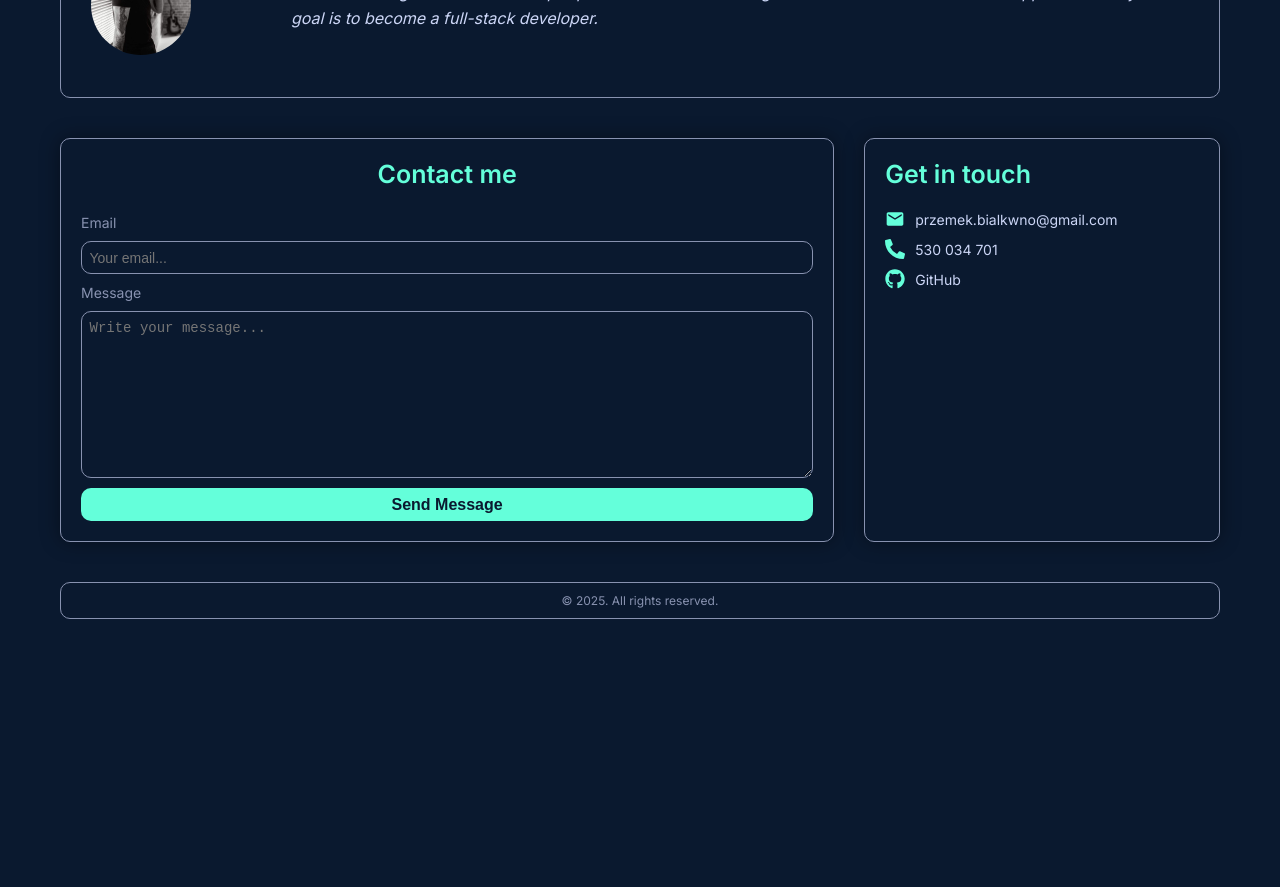
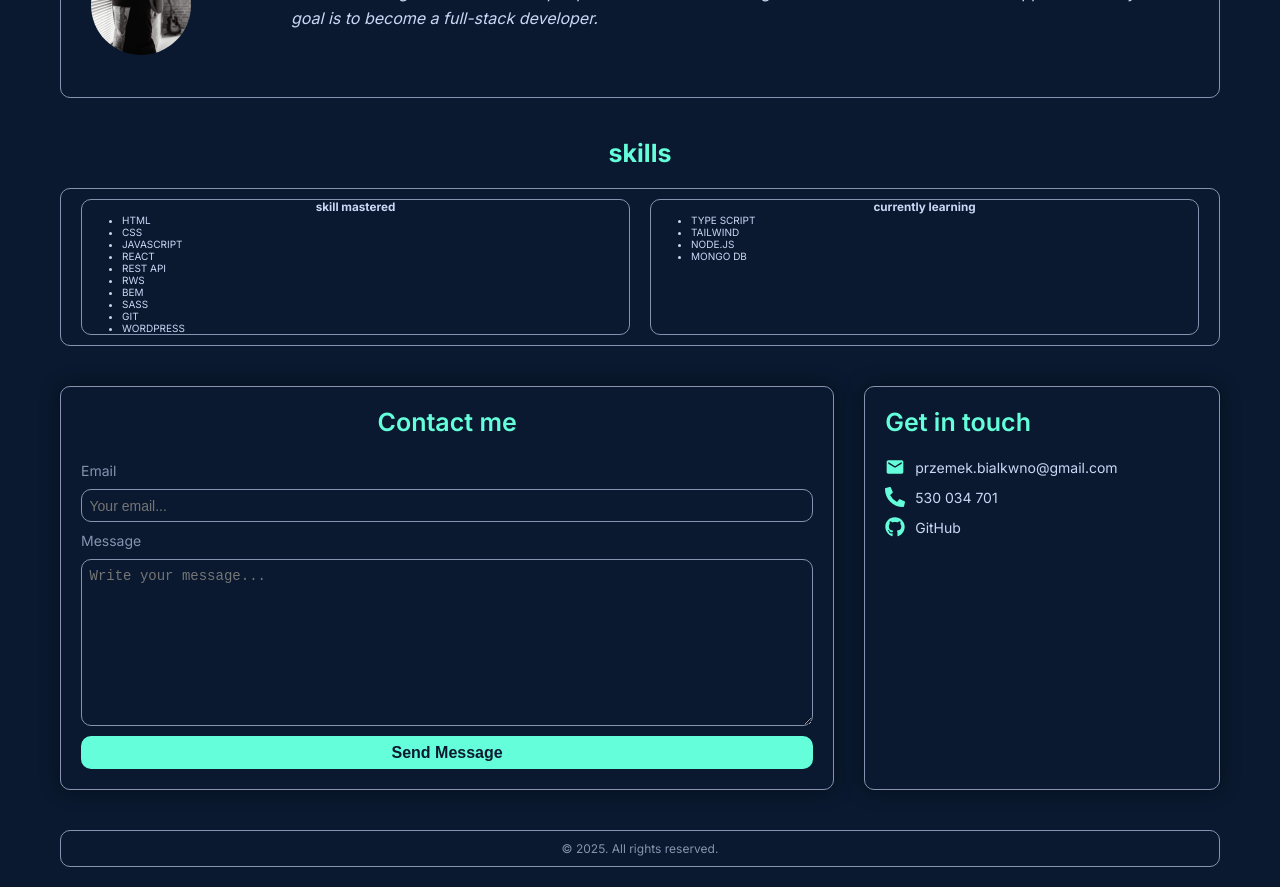
Before and after one commit to Losssik/portfolio, a React (Vite) app: page / in a window 1280 px wide. Shown: the part 1180-2067 px from the top of the page. Before the commit the page ends 1819 px from the top, so only its background shows below. Built offline with nearby package versions, Linux system fonts and the light colour scheme.

Commit message:
creating SKILLS component

```diff
--- a/src/App.tsx
+++ b/src/App.tsx
@@ -13,6 +13,7 @@ import {
 import { GiBoatFishing } from "react-icons/gi";
 import ContactForm from "./assets/components/ContactForm/ContactForm";
 import Footer from "./assets/components/Footer/Footer";
+import Skills from "./assets/components/Skills/Skills";
 
 function App() {
   const projects = [
@@ -63,6 +64,7 @@ function App() {
       <AboutMe />
       <Projects projects={projects} />
       <Description />
+      <Skills />
       <ContactForm />
       <Footer />
     </div>
--- /dev/null
+++ b/src/assets/components/Skills/Skills.tsx
@@ -0,0 +1,73 @@
+import { motion } from "framer-motion";
+
+type Skill =
+  | "HTML"
+  | "CSS"
+  | "REACT"
+  | "JAVASCRIPT"
+  | "REST API"
+  | "RWS"
+  | "WORDPRESS"
+  | "BEM"
+  | "SASS"
+  | "TYPE SCRIPT"
+  | "TAILWIND"
+  | "NODE.JS"
+  | "MONGO DB"
+  | "GIT";
+
+const masteredSkills: Skill[] = [
+  "HTML",
+  "CSS",
+  "JAVASCRIPT",
+  "REACT",
+  "REST API",
+  "RWS",
+  "BEM",
+  "SASS",
+  "GIT",
+  "WORDPRESS",
+];
+
+const learningSkills: Skill[] = [
+  "TYPE SCRIPT",
+  "TAILWIND",
+  "NODE.JS",
+  "MONGO DB",
+];
+
+const Skills = () => {
+  return (
+    <section className="skills">
+      <motion.h2
+        className="header"
+        initial={{ opacity: 0, y: -20 }}
+        whileInView={{ opacity: 1, y: 0 }}
+        transition={{ duration: 0.7, ease: "easeOut" }}
+        viewport={{ once: true }}
+      >
+        skills
+      </motion.h2>
+      <div className="skills__flex">
+        <div className="skills__mastered">
+          <h3>skill mastered</h3>
+          <ul className="skills__list">
+            {masteredSkills.map((skill) => (
+              <li>{skill}</li>
+            ))}
+          </ul>
+        </div>
+        <div className="skills__learning">
+          <h3>currently learning</h3>
+          <ul className="skills__list">
+            {learningSkills.map((skill) => (
+              <li>{skill}</li>
+            ))}
+          </ul>
+        </div>
+      </div>
+    </section>
+  );
+};
+
+export default Skills;
--- /dev/null
+++ b/src/assets/components/Skills/skills.scss
@@ -0,0 +1,32 @@
+@use "../../styles/base/variables" as *;
+
+.skills {
+  &__flex {
+    display: flex;
+    justify-content: space-between;
+    align-items: stretch;
+    border: 1px solid $color-text-secondary;
+    padding: 1rem;
+    margin: 2rem;
+    text-align: center;
+    gap: 2rem;
+    border-radius: $radius;
+  }
+  &__mastered {
+    flex: 0.5;
+    border-radius: $radius;
+    border: 1px solid $color-text-secondary;
+    margin-left: 1rem;
+  }
+
+  &__learning {
+    flex: 0.5;
+    border-radius: $radius;
+    border: 1px solid $color-text-secondary;
+    margin-right: 1rem;
+  }
+
+  &__list {
+    text-align: left;
+  }
+}
--- a/src/assets/main.scss
+++ b/src/assets/main.scss
@@ -5,6 +5,7 @@
 @use "components/Description/description.scss";
 @use "components/ContactForm/contact-form.scss";
 @use "components/Footer/footer.scss";
+@use "components/Skills/skills.scss";
 
 @import url("https://fonts.googleapis.com/css2?family=Inter:wght@400;600;700&family=Fira+Code&display=swap");
 
```
